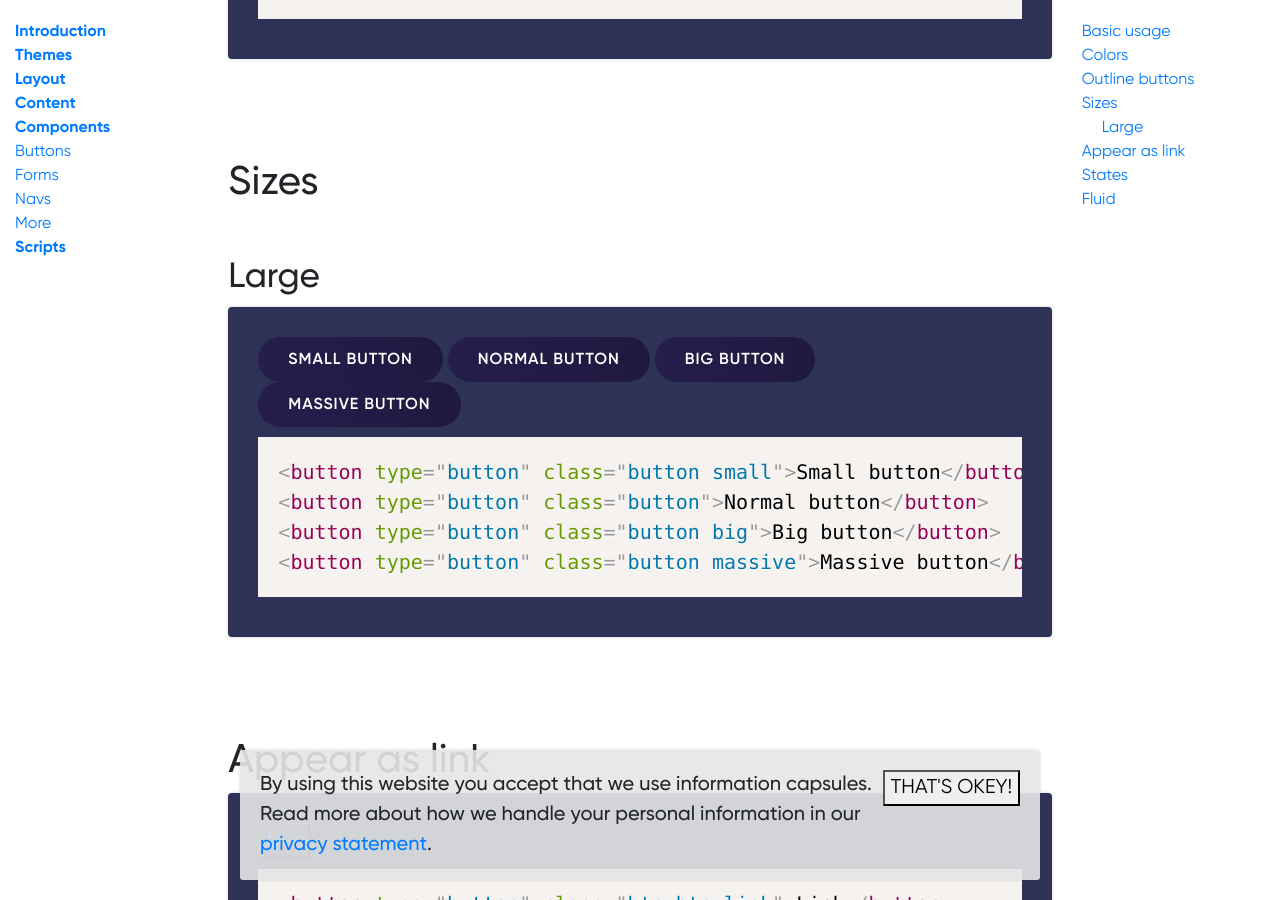
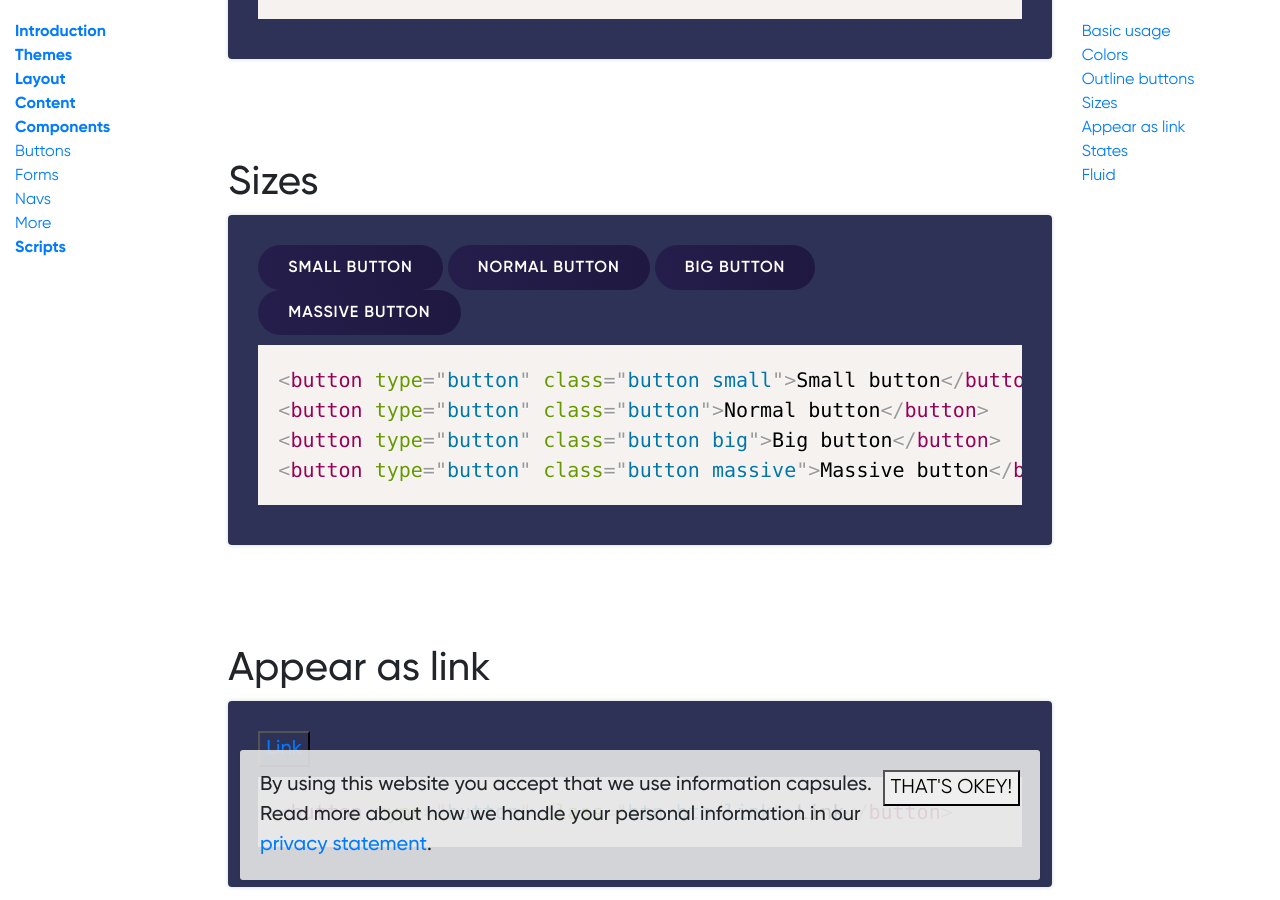
Before and after one commit to vecora/ds-vecora, a Jekyll site: the page built from docs/components/buttons.md, in a window 1280 px wide and 900 px high, scrolled down 1978 px. Built offline with Jekyll 4.4.1, drawn with Linux system fonts in a browser that asks for light colours; some web fonts are replaced.

Commit message:
headline shouldn't be there

```diff
--- a/docs/components/buttons.md
+++ b/docs/components/buttons.md
@@ -54,8 +54,6 @@ Function colors.
 
 ## Sizes
 
-### Large
-
 {% capture example %}
 <button type="button" class="button small">Small button</button>
 <button type="button" class="button">Normal button</button>
```
